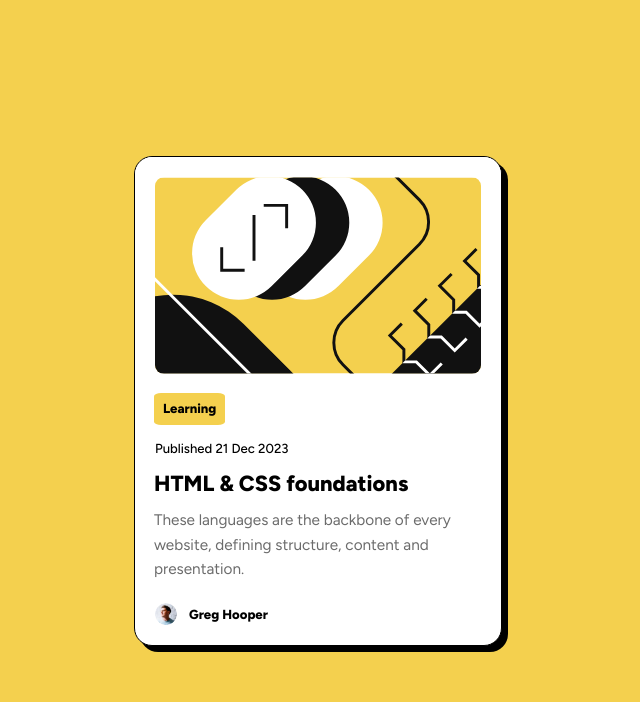
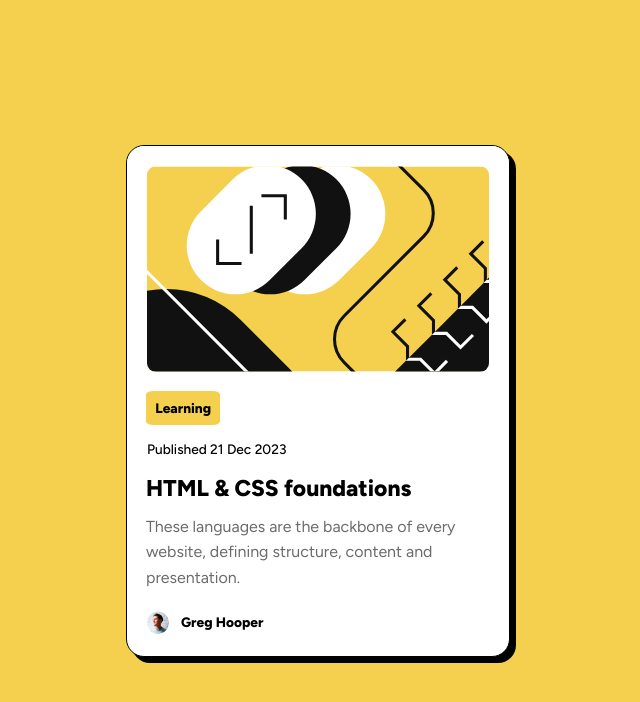
Before and after one commit to MolinaEf/blog-preview-card, a plain HTML site: page index.html in a window 1280 px wide. Shown: the whole page, without its empty margins (322-962 px from the left). Drawn offline with Linux system fonts and the light colour scheme.

Commit message:
Update style.css

```diff
--- a/style.css
+++ b/style.css
@@ -101,8 +101,8 @@ body {
 
 @media (min-width: 768px) {
     .container {
-        width: 23rem;
-        height: 30.67rem;
-        font-size: 21.9px;
+        width: 24rem;
+        height: 32rem;
+        font-size: 22.85px;
     }
 }
```
